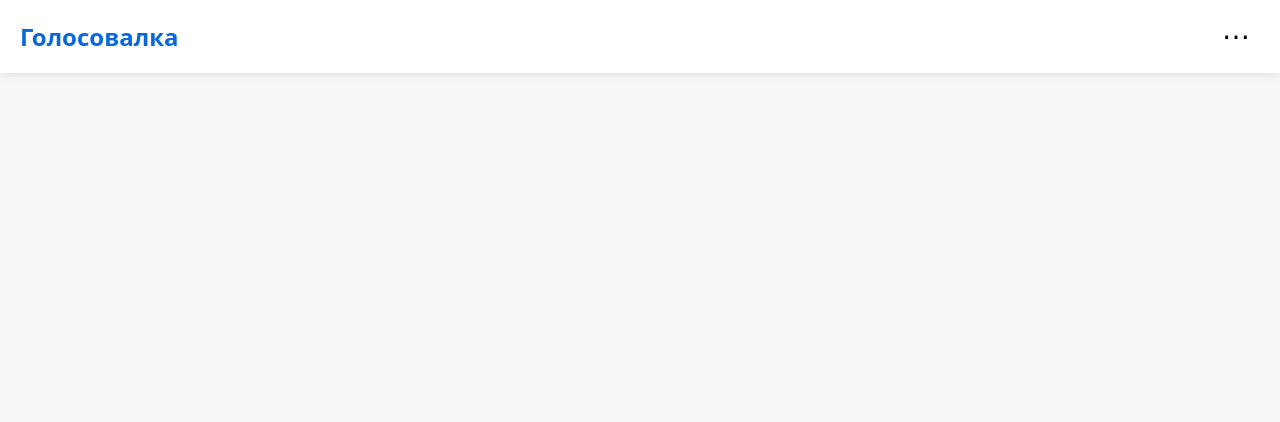
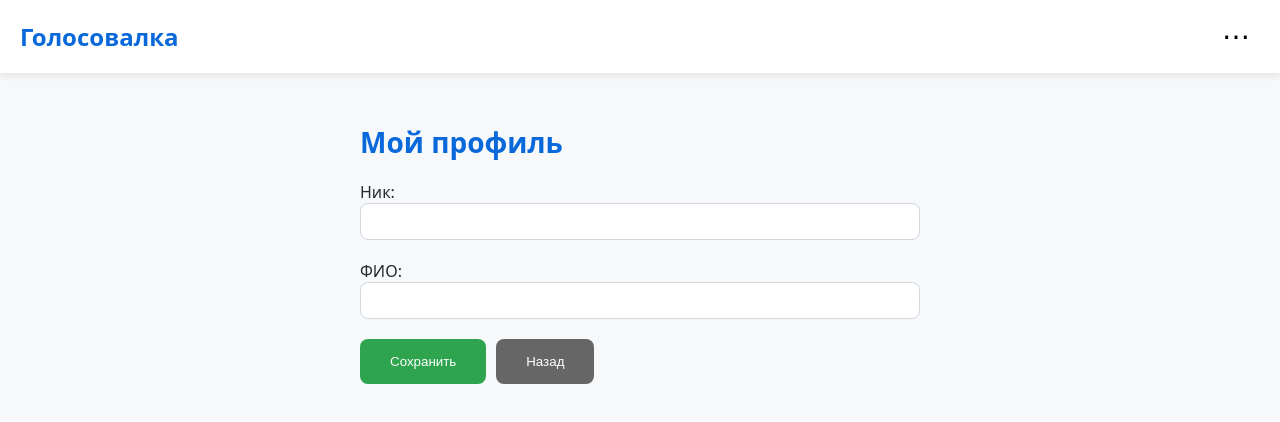
Before and after one commit to Aleksandr7023/golosovalka2, a React (Vite) app: page /profile in a window 1280 px wide. Before the commit this address had no page. Shown: the top 422 px of the page. Built offline with nearby package versions, Linux system fonts and the light colour scheme; no server answers.

Commit message:
bump version v1.59 → v1.60 (30.12.25 12:45:18)

```diff
--- a/src/App.jsx
+++ b/src/App.jsx
@@ -1,13 +1,15 @@
 // App.jsx
 import { useState } from 'react';
-import { Routes, Route } from 'react-router-dom';
+import { Routes, Route, useNavigate } from 'react-router-dom';
 import MainScreen from './screens/MainScreen.jsx';
 import PollScreen from './screens/PollScreen.jsx';
 import CommentScreen from './screens/CommentScreen.jsx';
+import ProfileScreen from './screens/ProfileScreen.jsx';
 import { APP_VERSION, APP_NAME } from './utils/constants.js';
 
 export default function App() {
   const [menuOpen, setMenuOpen] = useState(false);
+  const navigate = useNavigate();
 
   return (
     <div className="app">
@@ -32,9 +34,20 @@ export default function App() {
           padding: '10px',
           boxShadow: '0 4px 12px rgba(0,0,0,.1)',
           zIndex: 10,
-          minWidth: '160px'
+          minWidth: '180px'
         }}>
-          <p style={{ margin: '8px 0', fontSize: '14px' }}>Версия: {APP_VERSION}</p>
+          <button
+            onClick={() => navigate('/profile')}
+            style={{ width: '100%', padding: '12px', background: 'none', border: 'none', textAlign: 'left', cursor: 'pointer', fontSize: '15px' }}
+          >
+            Мой профиль
+          </button>
+          <button
+            onClick={() => alert(`Голосовалка\nВерсия: ${APP_VERSION}\n© 2025`)}
+            style={{ width: '100%', padding: '12px', background: 'none', border: 'none', textAlign: 'left', cursor: 'pointer', fontSize: '15px' }}
+          >
+            О программе
+          </button>
         </div>
       )}
 
@@ -43,6 +56,7 @@ export default function App() {
           <Route path="/" element={<MainScreen />} />
           <Route path="/poll/:id" element={<PollScreen />} />
           <Route path="/comment/:id" element={<CommentScreen />} />
+          <Route path="/profile" element={<ProfileScreen />} />
         </Routes>
       </main>
     </div>
--- /dev/null
+++ b/src/screens/ProfileScreen.jsx
@@ -0,0 +1,84 @@
+// src/screens/ProfileScreen.jsx
+import { useState, useEffect } from 'react';
+import LoadingSpinner from '../components/LoadingSpinner.jsx';
+import { useNavigate } from 'react-router-dom';
+
+const API_BASE = 'https://the8th.ru/api';
+
+export default function ProfileScreen() {
+  const [user, setUser] = useState(null);
+  const [loading, setLoading] = useState(true);
+  const navigate = useNavigate();
+
+  const loadUser = async () => {
+    try {
+      const res = await fetch(`${API_BASE}/get_user.php`);
+      if (!res.ok) throw new Error();
+      const data = await res.json();
+      setUser(data);
+    } catch (e) {
+      alert('Ошибка загрузки профиля');
+    } finally {
+      setLoading(false);
+    }
+  };
+
+  useEffect(() => {
+    loadUser();
+  }, []);
+
+  const handleSave = async () => {
+    try {
+      await fetch(`${API_BASE}/update_user.php`, {
+        method: 'POST',
+        headers: { 'Content-Type': 'application/json' },
+        body: JSON.stringify(user)
+      });
+      alert('Профиль сохранён');
+    } catch (e) {
+      alert('Ошибка сохранения');
+    }
+  };
+
+  if (loading) return <LoadingSpinner />;
+
+  return (
+    <div style={{ padding: '20px', maxWidth: '600px', margin: '0 auto' }}>
+      <h1 style={{ fontSize: '28px', color: '#0969da' }}>Мой профиль</h1>
+
+      <label style={{ display: 'block', margin: '20px 0' }}>
+        Ник:<br/>
+        <input
+          type="text"
+          value={user?.display_name || ''}
+          onChange={e => setUser({...user, display_name: e.target.value})}
+          style={{ width: '100%', padding: '10px', borderRadius: '8px', border: '1px solid #d0d7de' }}
+        />
+      </label>
+
+      <label style={{ display: 'block', margin: '20px 0' }}>
+        ФИО:<br/>
+        <input
+          type="text"
+          value={user?.full_name || ''}
+          onChange={e => setUser({...user, full_name: e.target.value})}
+          style={{ width: '100%', padding: '10px', borderRadius: '8px', border: '1px solid #d0d7de' }}
+        />
+      </label>
+
+      <button
+        onClick={handleSave}
+        style={{ padding: '15px 30px', background: '#2ea44f', color: 'white', border: 'none', borderRadius: '8px', cursor: 'pointer' }}
+      >
+        Сохранить
+      </button>
+
+      <button
+        onClick={() => navigate(-1)}
+        style={{ marginLeft: '10px', padding: '15px 30px', background: '#666', color: 'white', border: 'none', borderRadius: '8px', cursor: 'pointer' }}
+      >
+        Назад
+      </button>
+    </div>
+  );
+}
--- a/src/utils/constants.js
+++ b/src/utils/constants.js
@@ -1,2 +1,2 @@
-export const APP_VERSION = 'v1.59';
+export const APP_VERSION = 'v1.60';
 export const APP_NAME = 'Голосовалка';
```
